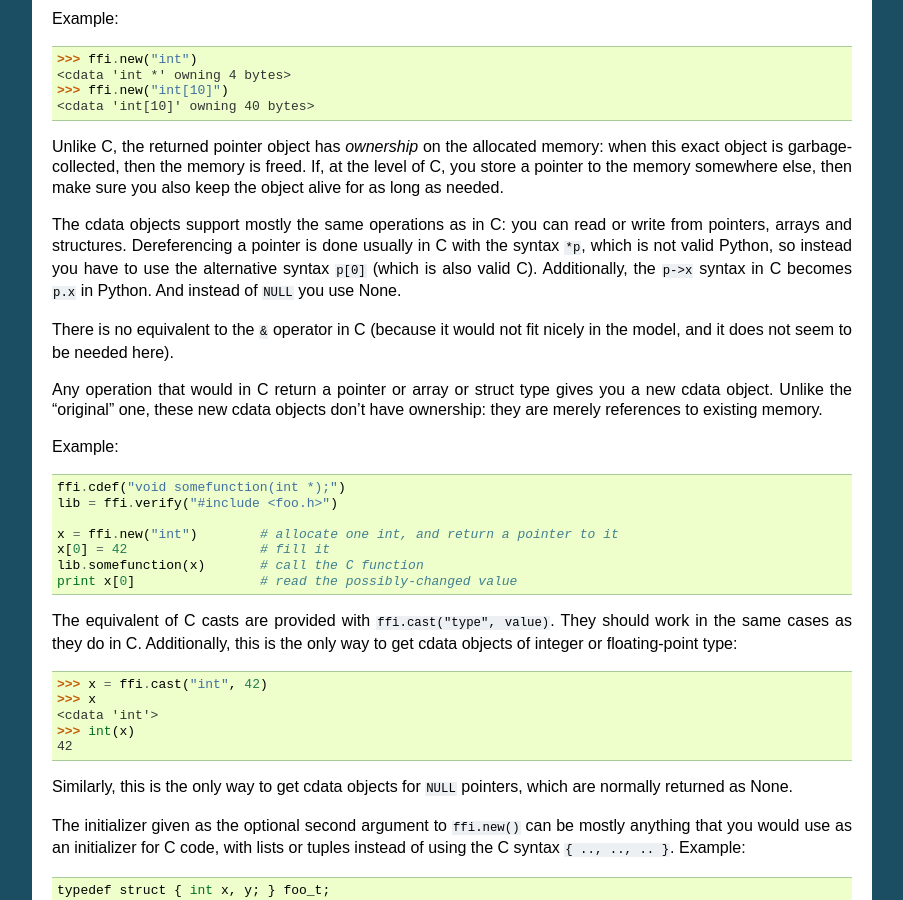
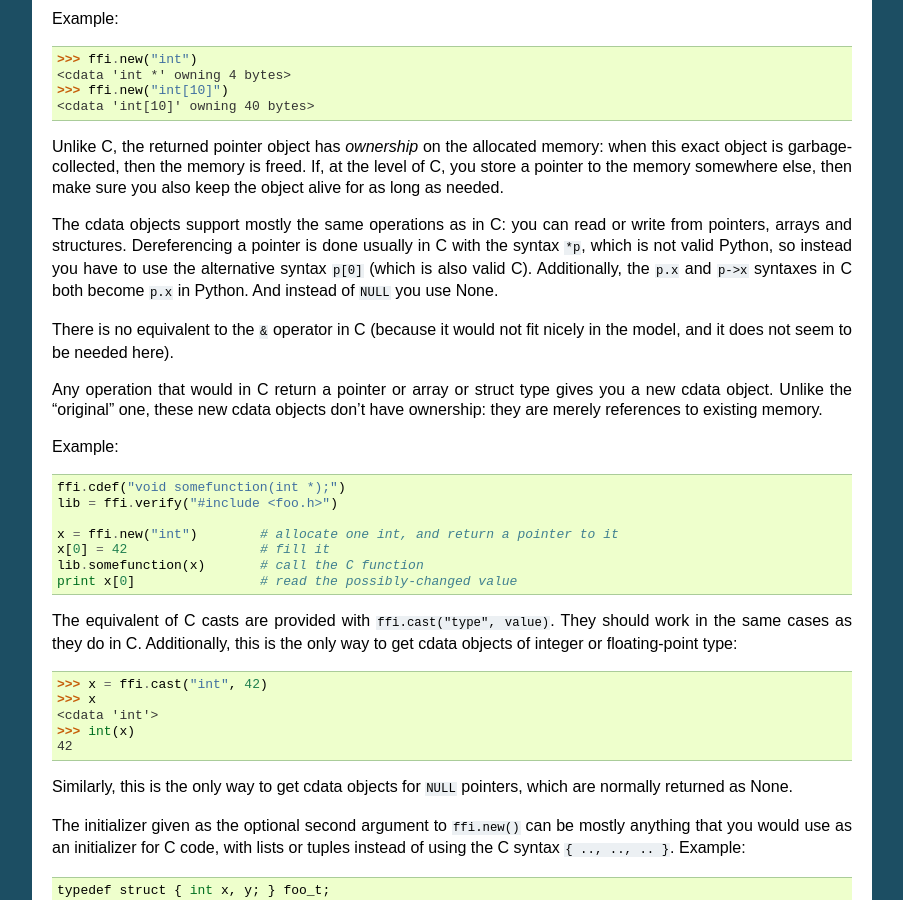
Before and after one commit to python-cffi/cffi, a Sphinx documentation site: the page built from doc/source/index.rst, in a window 1280 px wide and 900 px high, scrolled down 4724 px. Shown: the whole window, without its empty margins (198-1101 px from the left). Built offline with Sphinx 7.4.7, drawn with Linux system fonts in a browser that asks for light colours.

Commit message:
Mention more clearly that p.x and p->x in C become the same thing in Python.

```diff
--- a/doc/source/index.rst
+++ b/doc/source/index.rst
@@ -361,8 +361,9 @@ The cdata objects support mostly the same operations as in C: you can
 read or write from pointers, arrays and structures.  Dereferencing a
 pointer is done usually in C with the syntax ``*p``, which is not valid
 Python, so instead you have to use the alternative syntax ``p[0]``
-(which is also valid C).  Additionally, the ``p->x`` syntax in C becomes
-``p.x`` in Python.  And instead of ``NULL`` you use None.
+(which is also valid C).  Additionally, the ``p.x`` and ``p->x``
+syntaxes in C both become ``p.x`` in Python.  And instead of ``NULL``
+you use None.
 
 There is no equivalent to the ``&`` operator in C (because it would not
 fit nicely in the model, and it does not seem to be needed here).
```
